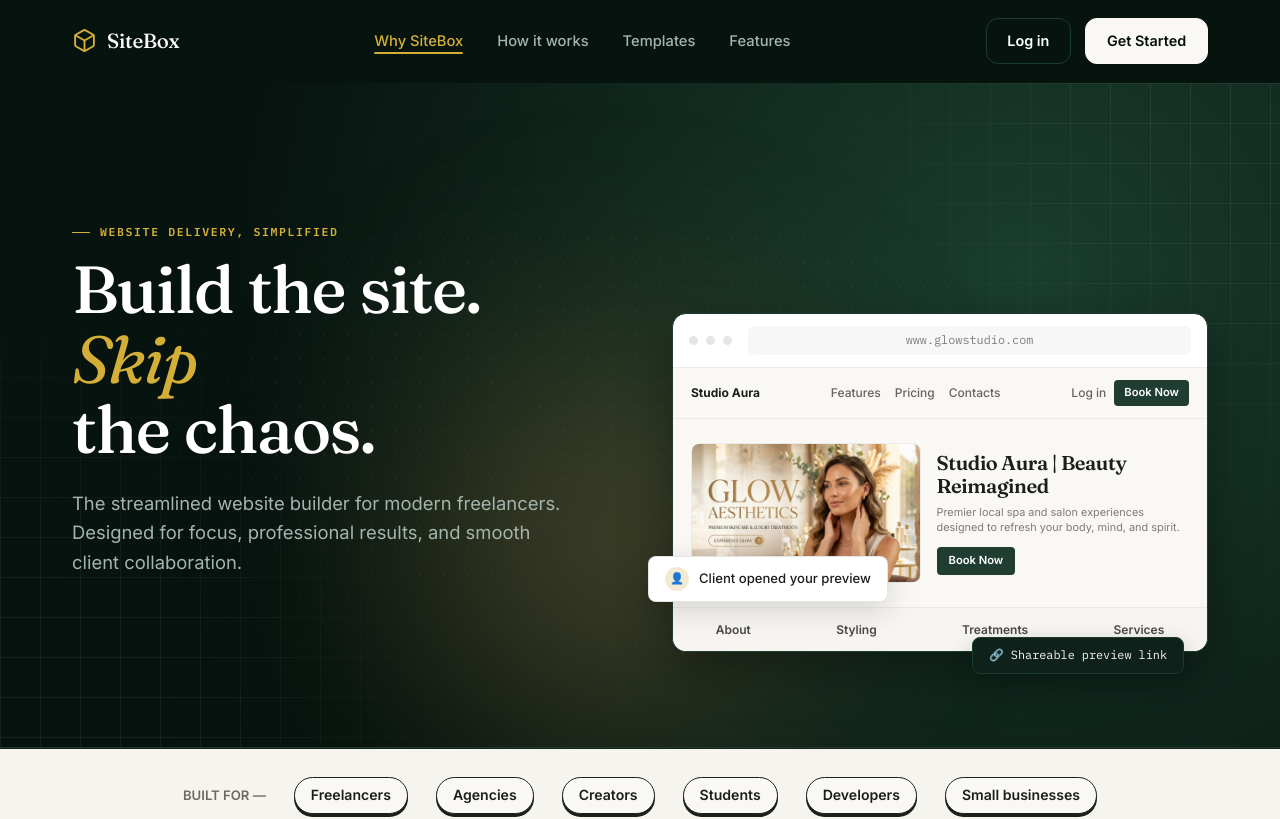
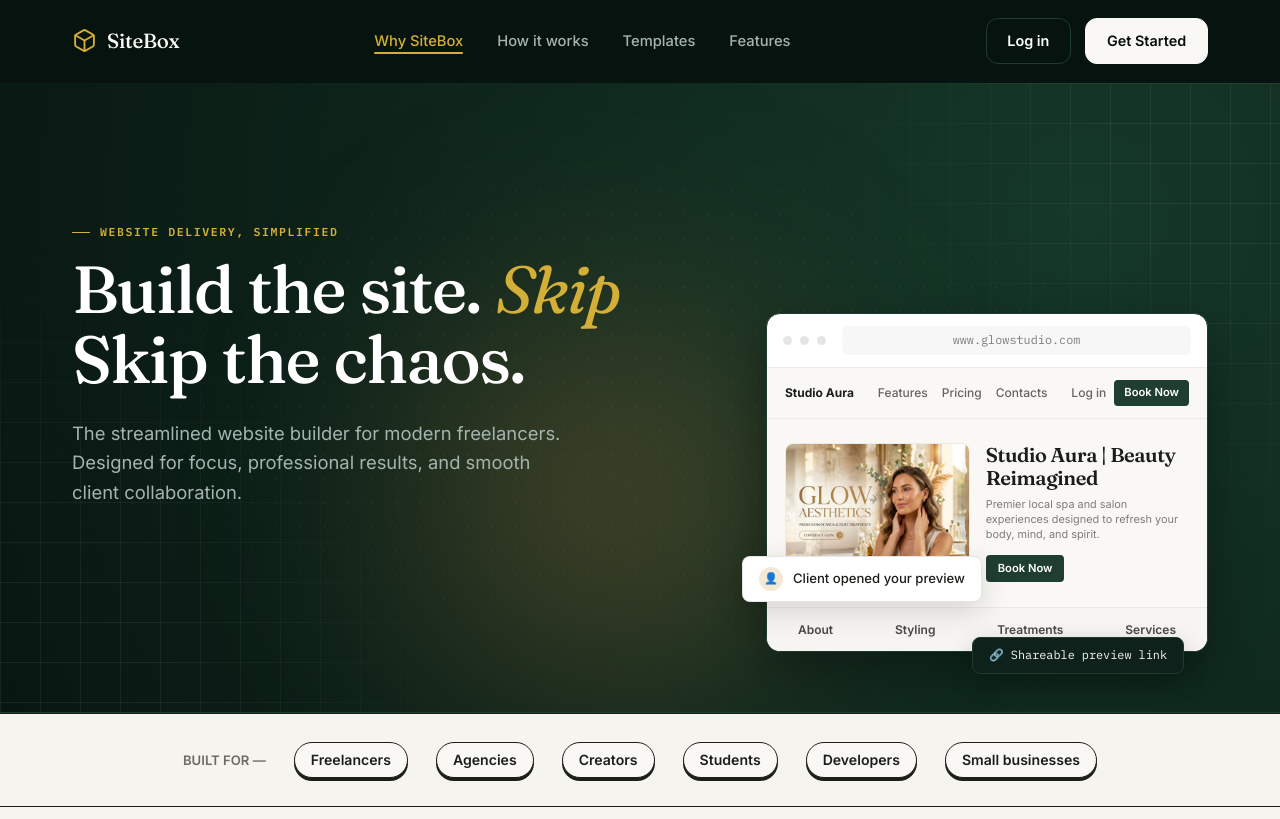
Before and after one commit to HariesHussain/SiteBox-Landing-Page, a React (Vite) app: page / in a window 1280 px wide. Shown: the top 819 px of the page. Built offline with nearby package versions, Linux system fonts and the light colour scheme.

Commit message:
Fix hero layout spacing grid columns, update title to match reference image text exactly, and change background gradient

```diff
--- a/src/components/Hero.jsx
+++ b/src/components/Hero.jsx
@@ -31,9 +31,9 @@ export default function Hero() {
     }
   };
 
-  const firstLineNormal = "Build the site.".split(" ");
-  const firstLineItalic = "Skip".split(" ");
-  const secondLine = "the chaos.".split(" ");
+  const line1Normal = "Build the site.".split(" ");
+  const line1Italic = "Skip".split(" ");
+  const line2Normal = "Skip the chaos.".split(" ");
 
   return (
     <section
@@ -43,7 +43,7 @@ export default function Hero() {
         padding: '120px 0 96px',
         position: 'relative',
         overflow: 'hidden',
-        background: 'radial-gradient(circle at 80% 30%, var(--green-glow) 0%, var(--bg) 70%)',
+        background: 'radial-gradient(circle at 85% 20%, #153828 0%, #081611 100%)',
         borderBottom: '1.8px solid var(--border)',
         width: '100%'
       }}
@@ -87,15 +87,15 @@ export default function Hero() {
 
       <div className="wrap hero-grid" style={{
         display: 'grid',
-        gridTemplateColumns: '1fr 1fr',
-        gap: '64px',
+        gridTemplateColumns: '1.15fr 0.85fr',
+        gap: '96px',
         alignItems: 'center',
         position: 'relative',
         zIndex: 2
       }}>
 
         {/* Left: Content */}
-        <div className="hero-text-col" style={{ display: 'flex', flexDirection: 'column', alignItems: 'flex-start', width: '100%' }}>
+        <div className="hero-text-col" style={{ display: 'flex', flexDirection: 'column', alignItems: 'flex-start', width: '100%', maxWidth: '580px' }}>
           <motion.p
             initial={{ opacity: 0, x: -10 }}
             animate={{ opacity: 1, x: 0 }}
@@ -120,7 +120,7 @@ export default function Hero() {
               color: 'var(--ink)'
             }}
           >
-            {firstLineNormal.map((word, i) => (
+            {line1Normal.map((word, i) => (
               <span key={i} style={{ display: 'inline-block', marginRight: '0.22em' }}>
                 <motion.span variants={wordVariants} style={{ display: 'inline-block' }}>
                   {word}
@@ -128,7 +128,7 @@ export default function Hero() {
               </span>
             ))}
             <span style={{ display: 'inline-block', color: 'var(--brass)', fontStyle: 'italic', fontWeight: 400, marginRight: '0.22em' }}>
-              {firstLineItalic.map((word, i) => (
+              {line1Italic.map((word, i) => (
                 <span key={i} style={{ display: 'inline-block' }}>
                   <motion.span variants={wordVariants} style={{ display: 'inline-block' }}>
                     {word}
@@ -137,7 +137,7 @@ export default function Hero() {
               ))}
             </span>
             <br />
-            {secondLine.map((word, i) => (
+            {line2Normal.map((word, i) => (
               <span key={i} style={{ display: 'inline-block', marginRight: '0.22em' }}>
                 <motion.span variants={wordVariants} style={{ display: 'inline-block' }}>
                   {word}
@@ -163,7 +163,7 @@ export default function Hero() {
         </div>
 
         {/* Right: Mockup */}
-        <div className="mock-wrap" style={{ position: 'relative', width: '100%' }}>
+        <div className="mock-wrap" style={{ position: 'relative', width: '100%', maxWidth: '540px', justifySelf: 'end' }}>
           <motion.div
             style={{ y: yParallax }}
             initial={{ opacity: 0, y: 40 }}
```
